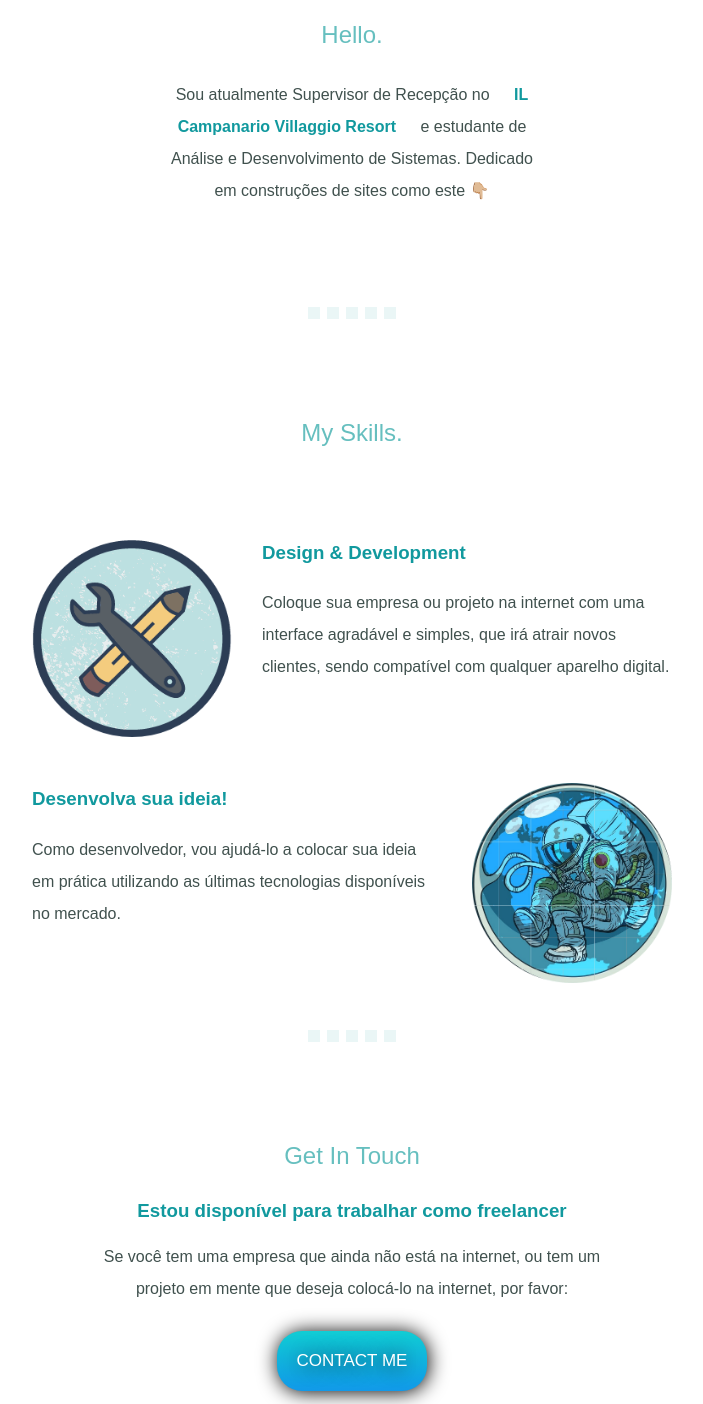
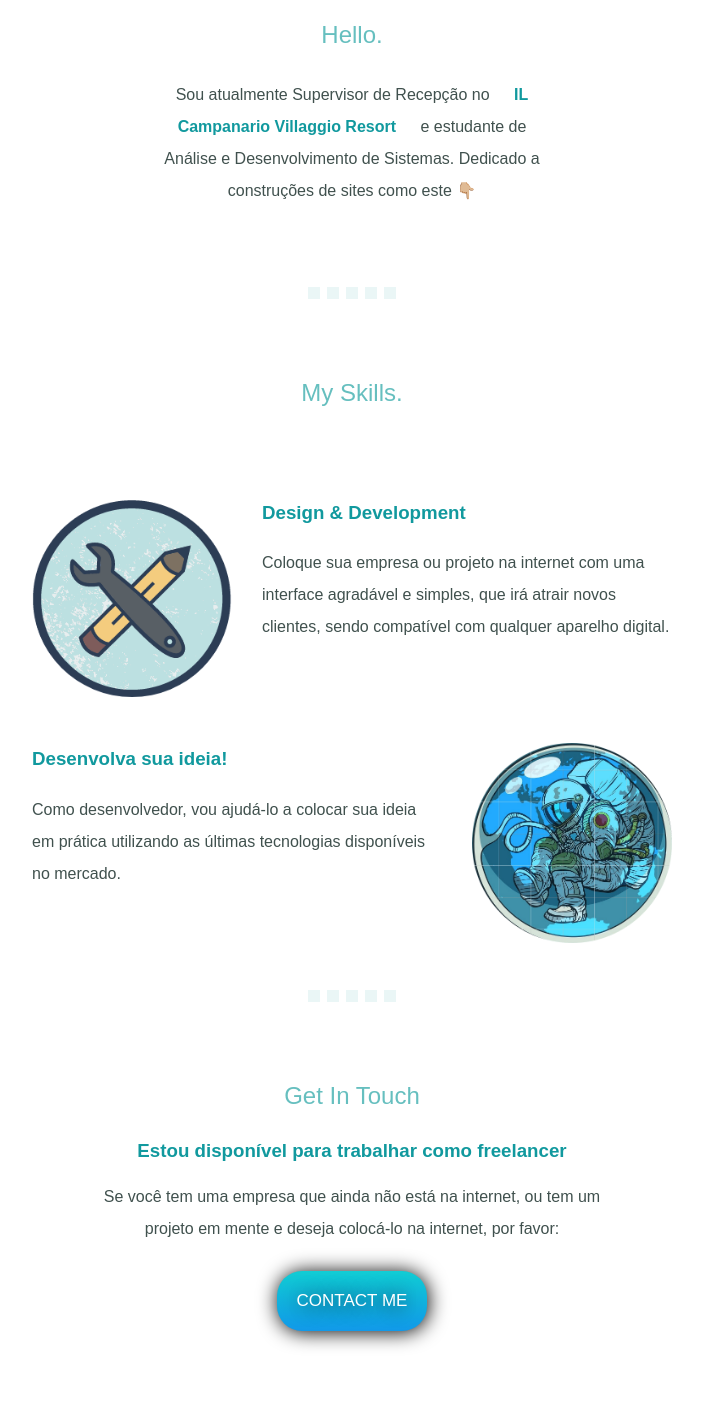
Before and after one commit to PedroLandgraf/WebDev, a plain HTML site: page index.html in a window 1280 px wide. Shown: the part 1004-2408 px from the top of the page, without its empty margins (288-991 px from the left). Drawn offline with Linux system fonts and the light colour scheme.

Commit message:
Correcting bottom cloud bug and portuguese sintax

```diff
--- a/css/styles.css
+++ b/css/styles.css
@@ -26,7 +26,7 @@ p{
 hr{
   border: dashed #EAF6F6 6px;
   width: 6%;
-  margin: 100px auto;
+  margin: 80px auto;
 }
 a{
   color: #11999E;
@@ -48,6 +48,7 @@ a:hover{
 }
 .bottom-cloud{
   position: absolute;
+  left: 400px;
 }
 .top-cloud{
   position: relative;
--- a/index.html
+++ b/index.html
@@ -19,7 +19,7 @@
       <div class="profile">
         <img class="profile-pic"src="images/me.png" alt="pedro's-profile-picture">
         <h2>Hello.</h2>
-        <p class="intro">Sou atualmente Supervisor de Recepção no <strong><a href="https://www.ilcampanario.com.br/">IL Campanario Villaggio Resort</a></strong> e estudante de Análise e Desenvolvimento de Sistemas. Dedicado em construções de sites como este 👇🏼</p>
+        <p class="intro">Sou atualmente Supervisor de Recepção no <strong><a href="https://www.ilcampanario.com.br/">IL Campanario Villaggio Resort</a></strong> e estudante de Análise e Desenvolvimento de Sistemas. Dedicado a construções de sites como este 👇🏼</p>
       </div>
       <hr>
       <div class="skills">
@@ -39,7 +39,7 @@
       <div class="contact-me">
         <h2>Get In Touch</h2>
         <h3>Estou disponível para trabalhar como freelancer</h3>
-        <p>Se você tem uma empresa que ainda não está na internet, ou tem um projeto em mente que deseja colocá-lo na internet, por favor:</p>
+        <p>Se você tem uma empresa que ainda não está na internet, ou tem um projeto em mente e deseja colocá-lo na internet, por favor:</p>
         <a class="btn" href="mailto:landgrafpedro@gmail.com">CONTACT ME</a>
       </div>
     </div>
```
